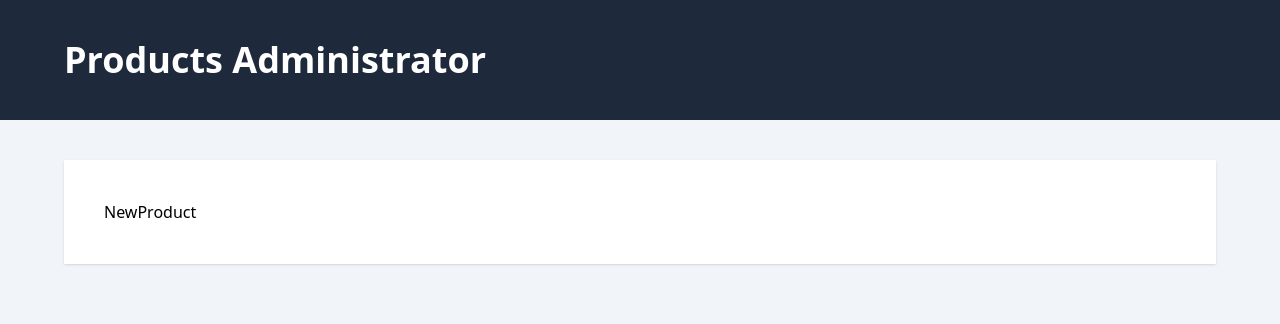
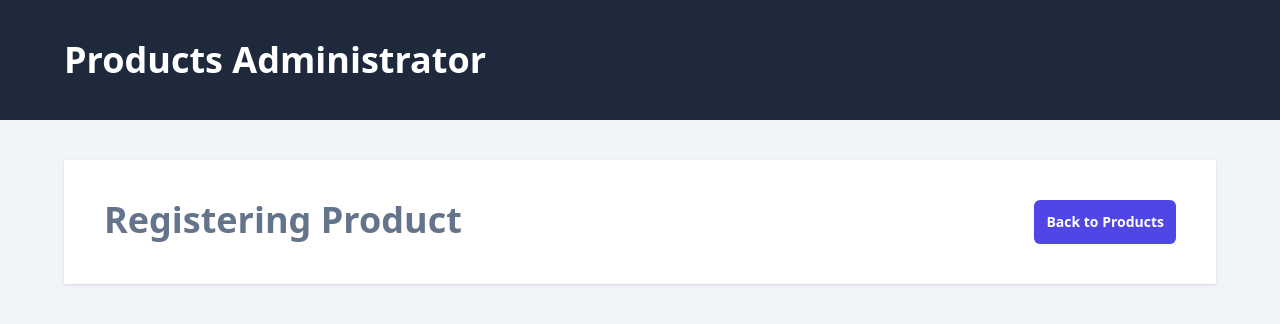
Before and after one commit to LeopoldoAl/client-react-typescript, a React (Vite) app: page /product/new in a window 1280 px wide. Shown: the top 324 px of the page. Built offline with nearby package versions, Linux system fonts and the light colour scheme.

Commit message:
client-phase 17

```diff
--- a/src/views/NewProduct.tsx
+++ b/src/views/NewProduct.tsx
@@ -1,7 +1,20 @@
+import { Link } from "react-router-dom";
 
 
 export default function NewProduct() {
   return (
-    <div>NewProduct</div>
+    <>
+      <div className="flex justify-between">
+        <h2 className='text-4xl font-black text-slate-500'>
+        Registering Product
+        </h2>
+        <Link
+          to="/"
+          className='rounded-md bg-indigo-600 p-3 text-sm font-bold text-white shadow-sm hover:bg-indigo-500'
+        >
+          Back to Products
+        </Link>
+      </div>
+    </>
   )
 }
--- a/src/views/Products.tsx
+++ b/src/views/Products.tsx
@@ -1,7 +1,19 @@
-
+import { Link } from 'react-router-dom'
 
 export default function Products() {
   return (
-    <div>Products</div>
+    <>
+      <div className="flex justify-between">
+        <h2 className='text-4xl font-black text-slate-500'>
+          Products
+        </h2>
+        <Link
+          to="product/new"
+          className='rounded-md bg-indigo-600 p-3 text-sm font-bold text-white shadow-sm hover:bg-indigo-500'
+        >
+          Adding Product
+        </Link>
+      </div>
+    </>
   )
 }
```
